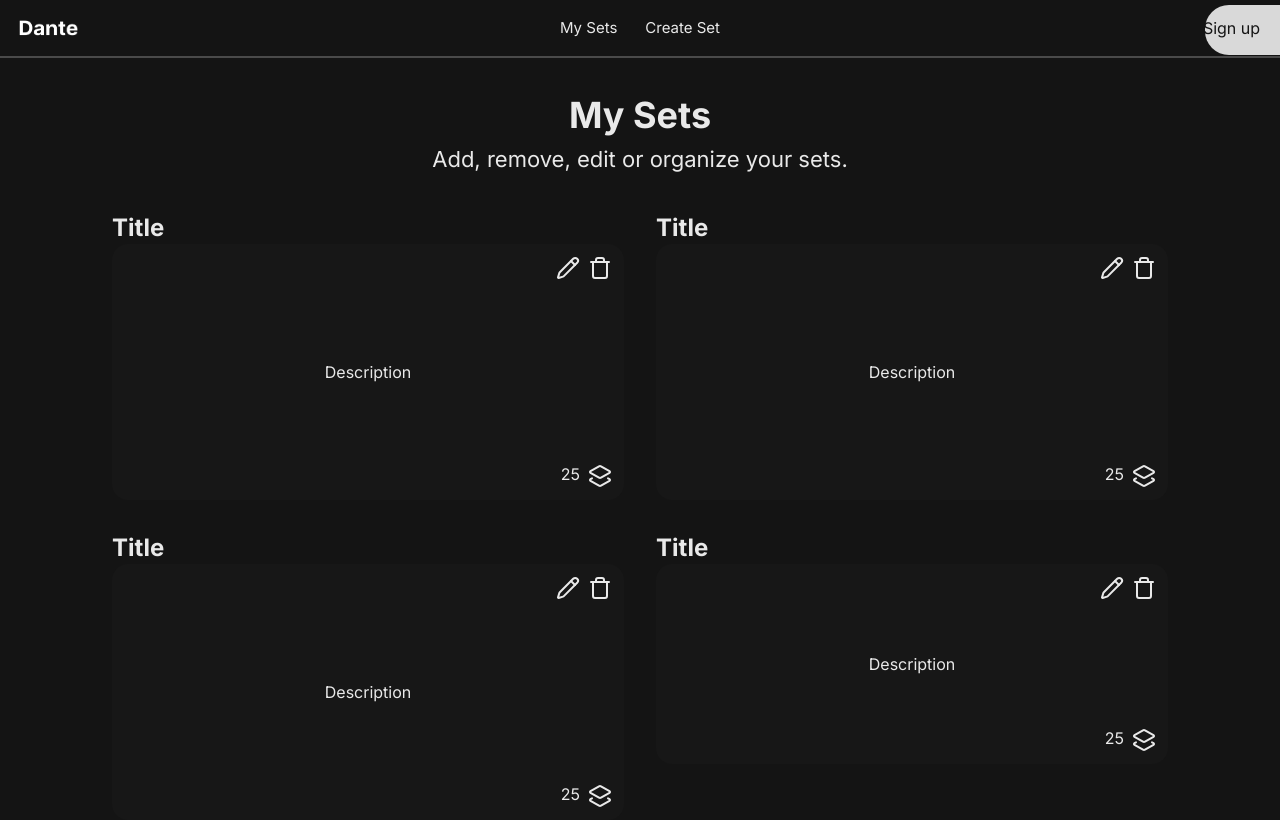
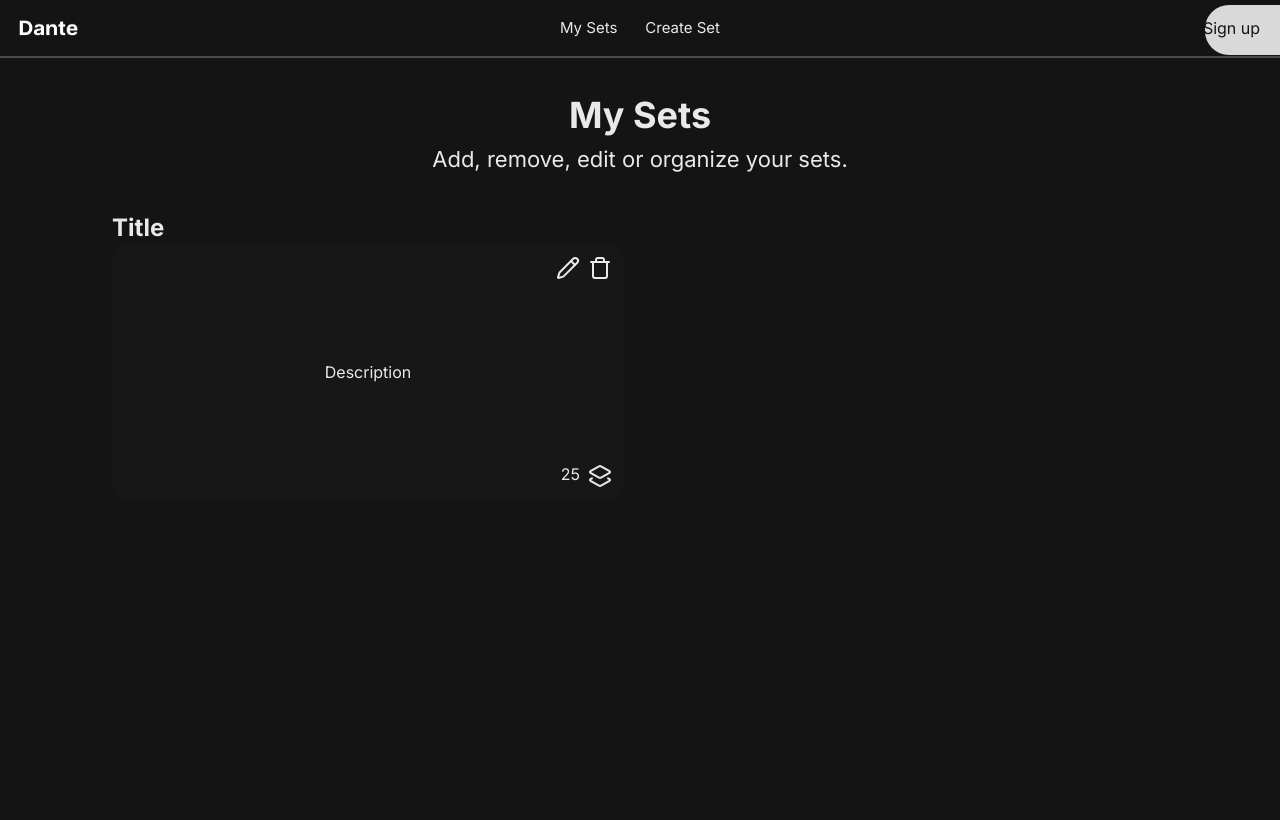
Before and after one commit to Arusai-Dev/dante-app, a Next.js app: page /flashcards/my-sets in a window 1280 px wide. Built offline with nearby package versions, Linux system fonts and the light colour scheme; no server answers.

Commit message:
Fixed clerk middleware issue, modified how data is sent to SQL database

```diff
--- a/src/app/api/create/route.tsx
+++ b/src/app/api/create/route.tsx
@@ -3,83 +3,18 @@ import { currentUser } from "@clerk/nextjs/server";
 import { neon } from "@neondatabase/serverless";
 
 export async function POST(req: NextRequest) {
+  const sql = neon(process.env.DATABASE_URL);
 
-  const reqData:object = await req.json();
+  const reqData = await req.json();
   const user = await currentUser();
 
-  interface card {
-    "cardId": string,
-    "front": {
-      "title": string,
-      "description": string
-    },
-    "back": {
-      "title": string,
-      "description": string
-    }
-  }
-
-  interface flashcardObject {
-    "userId": string,
-    "categories": [{
-      "categoryName": string,
-      "sets": [{
-          "setName": string,
-          "description": string,
-          "dateCreated": Date,
-          "isPrivate": boolean,
-          "cards": [{
-            "card": object[],
-          }]
-        }]
-    }]
-  }
+  const isPrivate = reqData.get("isPrivate");
+  const description = reqData.get("description");
+  const dateCreated = new Date();
+  const cards = reqData.get("cards");
 
 
-  const cards: object[] = []
-  reqData.cardsArray.forEach((element:object) => {
-    createIndvCardObject({
-      "cardId": element.cardId,
-      "front": {
-        "title": element.frontTitle,
-        "description": element.frontDescription,
-      },
-      "back": {
-        "title": element.backTitle,
-        "description": element.backDescription,
-      },
-    })
-  })
-
-  function createIndvCardObject(indvCard: card) {
-    cards.push(indvCard)
-  }
-
-
-  uploadFlashcardObject({
-      "userId": user.id,
-      "categories": [{
-        "categoryName": reqData.categoryName,
-        "sets": [{
-          "setName": reqData.setName,
-          "description": reqData.description,
-          "dateCreated": reqData.dateCreate,
-          "privacySetting": reqData.privacySetting,
-          "cards":[{
-            "card": cards
-          }]
-        }]
-      }]
-
-    })
-
-  function uploadFlashcardObject(cardObject: flashcardObject) {
-    const sql = neon(process.env.DATABASE_URL);
-
-  }
-
-
-
+  await sql("INSERT INTO flashcards (cards, user, is_private, description, date_created) VALUES ($1, $2, $3, $4, $5)", [cards, user, isPrivate, description, dateCreated])
 
 
 
--- a/src/app/api/my-sets/route.tsx
+++ b/src/app/api/my-sets/route.tsx
@@ -15,12 +15,10 @@ export async function GET() {
 
     if (row.length > 0) {
 
-        // @ts-expect-error - Typescript expects next line to be an iterator but there is no need
         const response = "hello";
         return NextResponse.json({ "Cards": response })
 
     } else {
-
         return NextResponse.json({ "Cards": "No flashcard sets to display." })
     }
 
--- a/src/app/flashcards/my-sets/page.tsx
+++ b/src/app/flashcards/my-sets/page.tsx
@@ -37,76 +37,6 @@ export default async function MyFlashcards() {
                 </div>
 
 
-                <div>
-
-                    <h1 className="relative font-bold text-2xl">Title</h1>
-
-                    <div className="absolute flex content-center items-center text-center h-64 w-lg bg-neutral-900 rounded-2xl">
-
-                        <div className="absolute top-0 right-0 m-2">
-                            <Pencil className="inline-block m-1"/>
-                            <Trash className="inline-block m-1" />
-                        </div>
-
-                        <div className="absolute bottom-0 right-0 m-2">
-                            <p className="inline-block m-1">25</p>
-                            <Layers2 className="inline-block m-1"/>
-
-                        </div>
-
-                        {/* TODO put a 50 word limit on description */}
-                        <h1 className="text-center m-auto">Description</h1>
-
-                    </div>
-
-                </div>
-
-                <div>
-
-                    <h1 className="relative font-bold text-2xl">Title</h1>
-
-                    <div className="absolute flex content-center items-center text-center h-64 w-lg bg-neutral-900 rounded-2xl">
-
-                        <div className="absolute top-0 right-0 m-2">
-                            <Pencil className="inline-block m-1"/>
-                            <Trash className="inline-block m-1" />
-                        </div>
-
-                        <div className="absolute bottom-0 right-0 m-2">
-                            <p className="inline-block m-1">25</p>
-                            <Layers2 className="inline-block m-1"/>
-
-                        </div>
-
-                        {/* TODO put a 50 word limit on description */}
-                        <h1 className="text-center m-auto">Description</h1>
-
-                    </div>
-
-                </div>
-
-                <div>
-                    <h1 className="relative font-bold text-2xl">Title</h1>
-                    <div className="absolute flex content-center items-center text-center h-1/4 w-lg bg-neutral-900 rounded-2xl">
-
-                        <div className="absolute top-0 right-0 m-2">
-                            <Pencil className="inline-block m-1"/>
-                            <Trash className="inline-block m-1" />
-                        </div>
-
-                        <div className="absolute bottom-0 right-0 m-2">
-                            <p className="inline-block m-1">25</p>
-                            <Layers2 className="inline-block m-1"/>
-
-                        </div>
-
-                        {/* TODO put a 50 word limit on description */}
-                        <h1 className="text-center m-auto">Description</h1>
-
-                    </div>
-
-                </div>
-
             </div>
 
         </section>
--- a/src/middleware.ts
+++ b/src/middleware.ts
@@ -1,6 +1,6 @@
-import { clerkMiddleware } from "@clerk/nextjs/server";
+import { clerkMiddleware } from '@clerk/nextjs/server'
 
-export default clerkMiddleware();
+export default clerkMiddleware()
 
 export const config = {
   matcher: [
@@ -9,4 +9,4 @@ export const config = {
     // Always run for API routes
     '/(api|trpc)(.*)',
   ],
-};
+}
```
